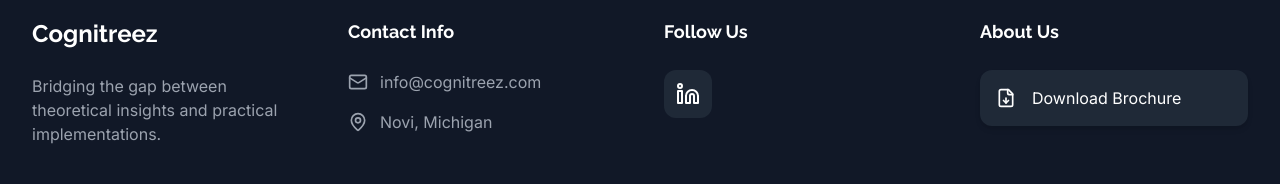
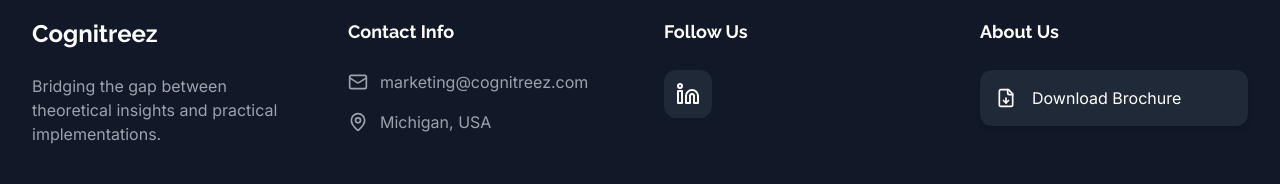
Before and after one commit to bibinwithab/cognitreez, a React (Vite) app: page / in a window 1280 px wide. Shown: the part 4224-4408 px from the top of the page. Built offline with nearby package versions, Linux system fonts and the light colour scheme.

Commit message:
Update Footer.jsx

```diff
--- a/src/Components/Footer.jsx
+++ b/src/Components/Footer.jsx
@@ -57,19 +57,19 @@
             <h3 className="text-lg font-semibold mb-6">Contact Info</h3>
             <div className="space-y-4">
               <motion.a
-                href="mailto:info@cognitreez.com"
+                href="mailto:marketing@cognitreez.com"
                 className="flex items-center space-x-3 text-gray-400 hover:text-blue-400 transition-colors"
                 whileHover={{ x: 5 }}
               >
                 <Mail className="w-5 h-5" />
-                <span>info@cognitreez.com</span>
+                <span>marketing@cognitreez.com</span>
               </motion.a>
               <motion.div
                 className="flex items-center space-x-3 text-gray-400 hover:text-blue-400 transition-colors"
                 whileHover={{ x: 5 }}
               >
                 <MapPin className="w-5 h-5" />
-                <span>Novi, Michigan</span>
+                <span>Michigan, USA</span>
               </motion.div>
             </div>
           </motion.div>
```
